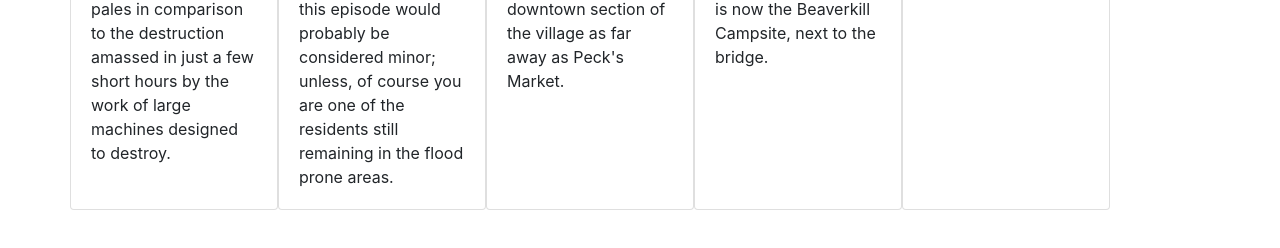
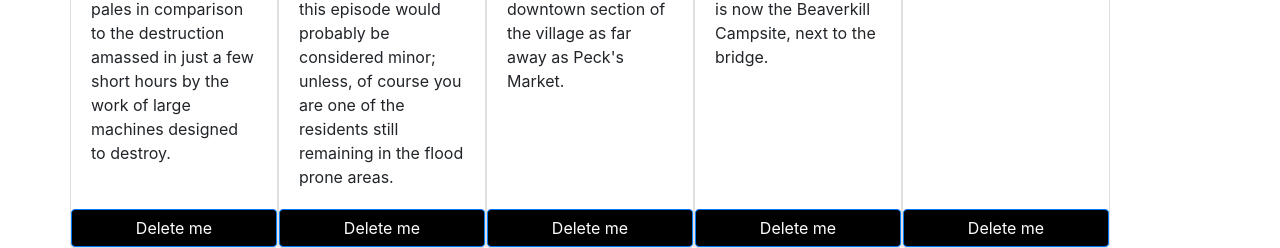
Before and after one commit to pelincetin/Palimpsest, a Flask app: page / in a window 1280 px wide. Shown: the part 1014-1262 px from the top of the page. Before the commit the page ends 1224 px from the top, so only its background shows below. Run offline with Flask 2, Linux system fonts and the light colour scheme; some libraries are stand-ins or nearby versions.

Commit message:
delete functionality

```diff
--- a/server.py
+++ b/server.py
@@ -42,13 +42,16 @@
 def allowed_file(filename):
 	return '.' in filename and filename.rsplit('.', 1)[1].lower() in ALLOWED_EXTENSIONS
 
+
 @app.route('/')
 def main():
 	return render_template('main.html', pictures=pictures)
 
+
 @app.route('/upload')
 def upload_form():
 	return render_template('upload.html')
+
 
 @app.route('/uploaded', methods=['GET', 'POST'])
 def upload_image():
@@ -83,10 +86,21 @@
 		flash('Allowed image types are -> png, jpg, jpeg, gif')
 		return redirect(request.url)
 
-@app.route('/display/<filename>')
-def display_image(filename):
-	#print('display_image filename: ' + filename)
-	return redirect(url_for('static', filename='uploads/' + filename), code=301)
+
+@app.route('/delete_picture', methods=['GET', 'POST'])
+def delete_picture():
+	global pictures
+
+	json_data = request.get_json()
+	data_id = json_data["Id"]
+	print(data_id)
+
+	for pic in pictures:
+		if int(pic["Id"]) == int(data_id):
+			pictures.remove(pic)
+
+	return jsonify(deleted=1)
+
 
 if __name__ == "__main__":
 	app.run()
--- /dev/null
+++ b/static/delete.js
@@ -0,0 +1,26 @@
+var delete_picture = function(temp_id){
+    var data = {"Id": temp_id}
+    $.ajax({
+        type: "POST",
+        url: "delete_picture",
+        dataTpe: "json",
+        contentType: "application/json; charset=utf-8",
+        data: JSON.stringify(data),
+        success: function(result){
+            location.reload();
+        },
+        error: function(request, status, error){
+            console.log("Error");
+            console.log(request)
+            console.log(status)
+            console.log(error)
+        }
+    })
+};
+
+$(document).ready(function(){
+	$("button").click(function() {
+		console.log(this.id)
+		delete_picture(this.id); // or alert($(this).attr('id'));
+	});
+});
--- a/templates/main.html
+++ b/templates/main.html
@@ -7,6 +7,8 @@
 		<script src="http://code.jquery.com/jquery-3.3.1.min.js"></script>
 		<script src="https://code.jquery.com/ui/1.12.0/jquery-ui.min.js"></script>
 		<link rel="stylesheet" href="http://code.jquery.com/ui/1.12.1/themes/base/jquery-ui.css">
+		<script src="{{ url_for('static', filename = 'delete.js') }}"></script>
+
 		<script>
 			var pictures = {{pictures|tojson}}
 		</script>
@@ -64,6 +66,7 @@
 								{{movie.Description}}
 						     <!--<a href="http://127.0.0.1:5000/view/{{movie.Id}}" class="btn btn-primary">Learn more!</a>-->
 						</div>
+						<button type="button" id={{movie.Id}} class="btn btn-primary">Delete me</button>
 					</div>
 				{% endfor %}
 			</div>
```
